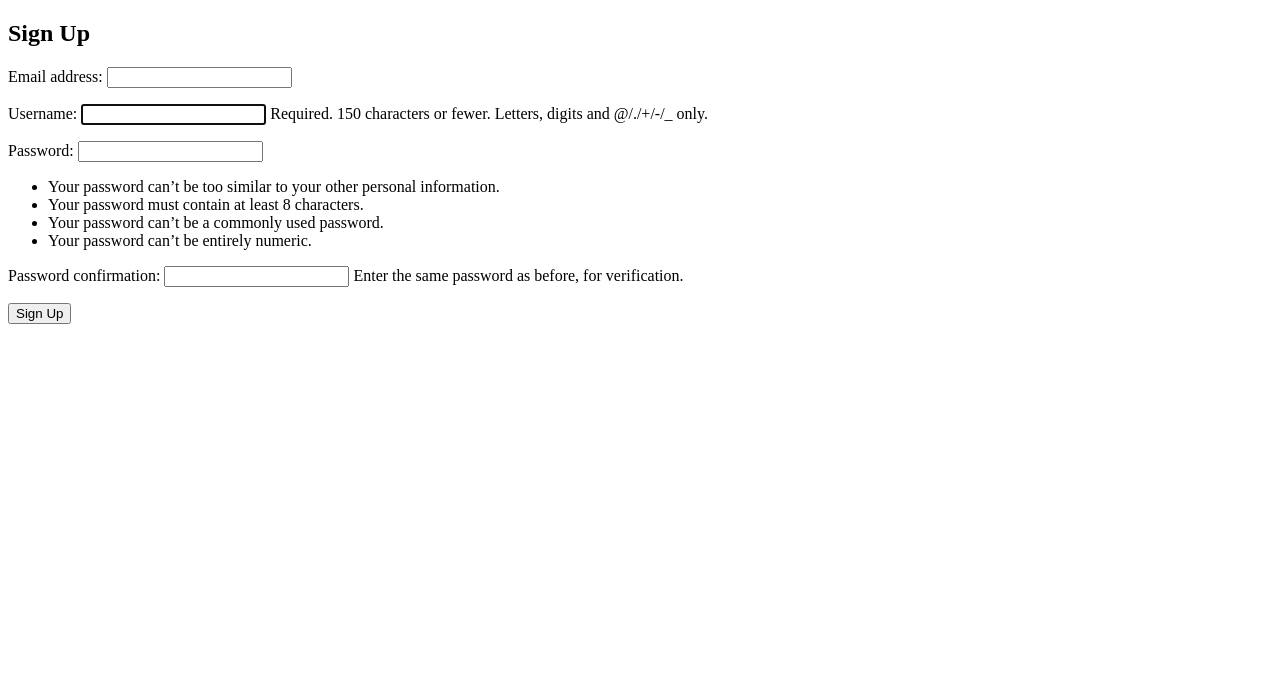
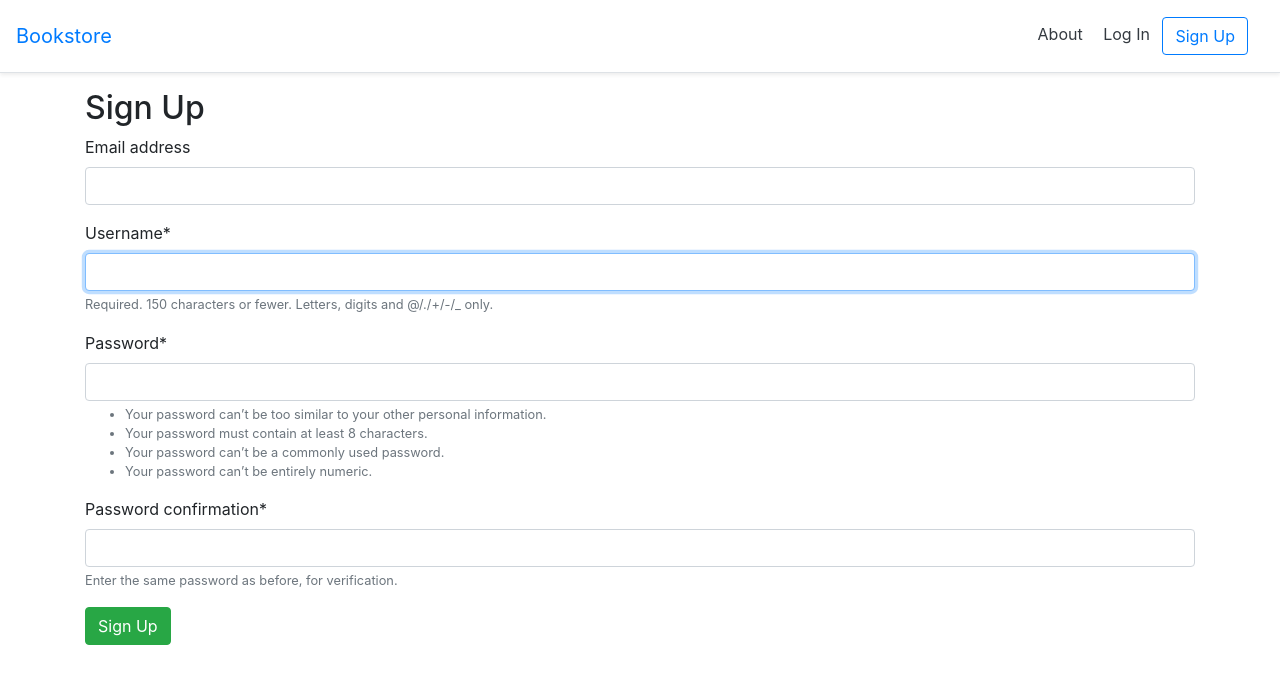
Before and after one commit to estefanofc/Bookstore, a Django app: page /accounts/signup/ in a window 1280 px wide. Shown: the top 684 px of the page. Run offline with Django 3.2, Linux system fonts and the light colour scheme; some libraries are stand-ins or nearby versions.

Commit message:
added bootstrap components for better design

```diff
--- a/pages/urls.py
+++ b/pages/urls.py
@@ -1,7 +1,8 @@
 from django.urls import path
 
-from .views import HomePageView
+from .views import HomePageView, AboutPageView
 
 urlpatterns = [
+    path("about/", AboutPageView.as_view(), name="about"),
     path("", HomePageView.as_view(), name="home"),
 ]
--- a/pages/views.py
+++ b/pages/views.py
@@ -4,3 +4,7 @@ from django.views.generic import TemplateView
 
 class HomePageView(TemplateView):
     template_name = "home.html"
+
+
+class AboutPageView(TemplateView):
+    template_name = "about.html"
--- /dev/null
+++ b/static/css/base.css
@@ -0,0 +1,8 @@
+h1 {
+    color: darkblue;
+}
+
+.bookcover {
+    height: 300px;
+    width: auto;
+}
--- /dev/null
+++ b/static/js/base.js
@@ -0,0 +1 @@
+console.log('JavaScript here!');
--- a/templates/_base.html
+++ b/templates/_base.html
@@ -1,13 +1,67 @@
+{% load static %}
 <!DOCTYPE html>
 <html>
     <head>
         <meta charset="utf-8" />
         <title>{% block title %}Bookstore{% endblock title %}</title>
+        <meta
+            name="viewport"
+            content="width=device-width, initial-scale=1, shrink-to-fit=no"
+        />
+        <link
+            rel="stylesheet"
+            href="https://stackpath.bootstrapcdn.com/bootstrap/4.3.1/css/bootstrap.min.css"
+            integrity="sha384-ggOyR0iXCbMQv3Xipma34MD+dH/1fQ784/j6cY/iJTQUOhcWr7x9JvoRxT2MZw1T"
+            crossorigin="anonymous"
+        />
+        <link rel="stylesheet" href="{% static 'css/base.css' %}" />
     </head>
     <body>
+        <header>
+            <!-- Fixed navbar -->
+            <div
+                class="d-flex flex-column flex-md-row align-items-center p-3 px-md-4\ mb-3 bg-white border-bottom shadow-sm"
+            >
+                <a
+                    href="{% url 'home' %}"
+                    class="navbar-brand my-0 mr-md-auto font-weight-normal"
+                    >Bookstore</a
+                >
+                <nav class="my-2 my-md-0 mr-md-3">
+                    <a class="p-2 text-dark" href="about">About</a>
+                    {% if user.is_authenticated %}
+                    <a class="p-2 text-dark" href="{% url 'logout' %}"
+                        >Log Out</a
+                    >
+                    {% else %}
+                    <a class="p-2 text-dark" href="{% url 'login' %}">Log In</a>
+                    <a class="btn btn-outline-primary" href="{% url 'signup' %}"
+                        >Sign Up</a
+                    >
+                    {% endif %}
+                </nav>
+            </div>
+        </header>
         <div class="container">
             {% block content %}
             {% endblock content %}
         </div>
+        <!-- JavaScript -->
+        <!-- jQuery first, then Popper.js, then Bootstrap JS -->
+        <script
+            src="https://code.jquery.com/jquery-3.3.1.slim.min.js"
+            integrity="sha384-q8i/X+965DzO0rT7abK41JStQIAqVgRVzpbzo5smXKp4YfRvH+8abtTE1Pi6jizo"
+            crossorigin="anonymous"
+        ></script>
+        <script
+            src="https://cdnjs.cloudflare.com/ajax/libs/popper.js/1.14.7/umd/popper.min.js"
+            integrity="sha384-UO2eT0CpHqdSJQ6hJty5KVphtPhzWj9WO1clHTMGa3JDZwrnQq4sF86dIHNDz0W1"
+            crossorigin="anonymous"
+        ></script>
+        <script
+            src="https://stackpath.bootstrapcdn.com/bootstrap/4.3.1/js/bootstrap.min.js"
+            integrity="sha384-JjSmVgyd0p3pXB1rRibZUAYoIIy6OrQ6VrjIEaFf/nJGzIxFDsf4x0xIM+B07jRM"
+            crossorigin="anonymous"
+        ></script>
     </body>
 </html>
--- a/templates/home.html
+++ b/templates/home.html
@@ -1,11 +1,13 @@
 {% extends '_base.html' %}
+{% load static %}
 
 {% block title %}Home{% endblock title %}
 
 {% block content %}
 <h1>Homepage</h1>
+<img class="bookcover" src="{% static 'images/books.jpg' %}">
 {% if user.is_authenticated %}
-    Hi {{ user.email }}!
+    <p>Hi {{ user.email }}!</p>
     <p><a href="{% url 'logout' %}">Log Out</a></p>
 {% else %}
     <p>You are not logged in</p>
--- a/templates/registration/login.html
+++ b/templates/registration/login.html
@@ -1,4 +1,5 @@
 {% extends '_base.html' %}
+{% load crispy_forms_tags %}
 
 {% block title %}Log In{% endblock title %}
 
@@ -6,7 +7,7 @@
 <h2>Log In</h2>
 <form method="post">
     {% csrf_token %}
-    {{ form.as_p }}
-    <button type="submit">Log In</button>
+    {{ form|crispy }}
+    <button class="btn btn-success" type="submit">Log In</button>
 </form>
 {% endblock content %}
--- a/templates/signup.html
+++ b/templates/signup.html
@@ -1,4 +1,5 @@
 {% extends '_base.html' %}
+{% load crispy_forms_tags %}
 
 {% block title %}Sign Up{% endblock title %}
 
@@ -6,7 +7,7 @@
 <h2>Sign Up</h2>
 <form method="post">
     {% csrf_token %}
-    {{ form.as_p }}
-    <button type="submit">Sign Up</button>
+    {{ form|crispy }}
+    <button class="btn btn-success" type="submit">Sign Up</button>
 </form>
 {% endblock content %}
```
Also changed, not shown: bookstore_project/settings.py (+12 -0 lines), pages/tests.py (+23 -1 lines), templates/about.html (added, +7 -0 lines), static/images/books.jpg (added), 3 other files.
